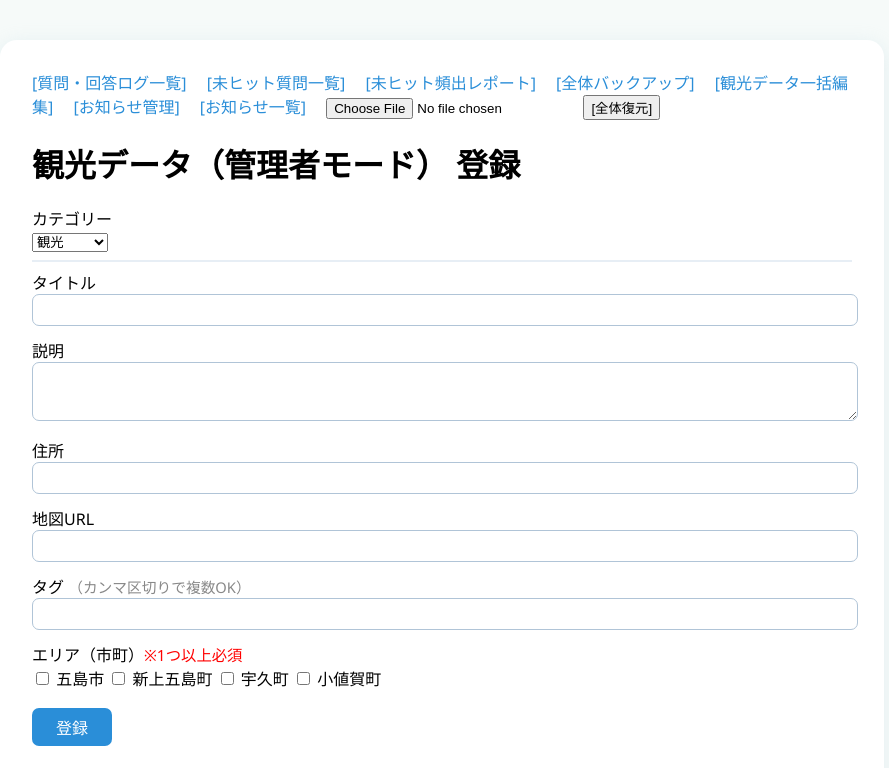
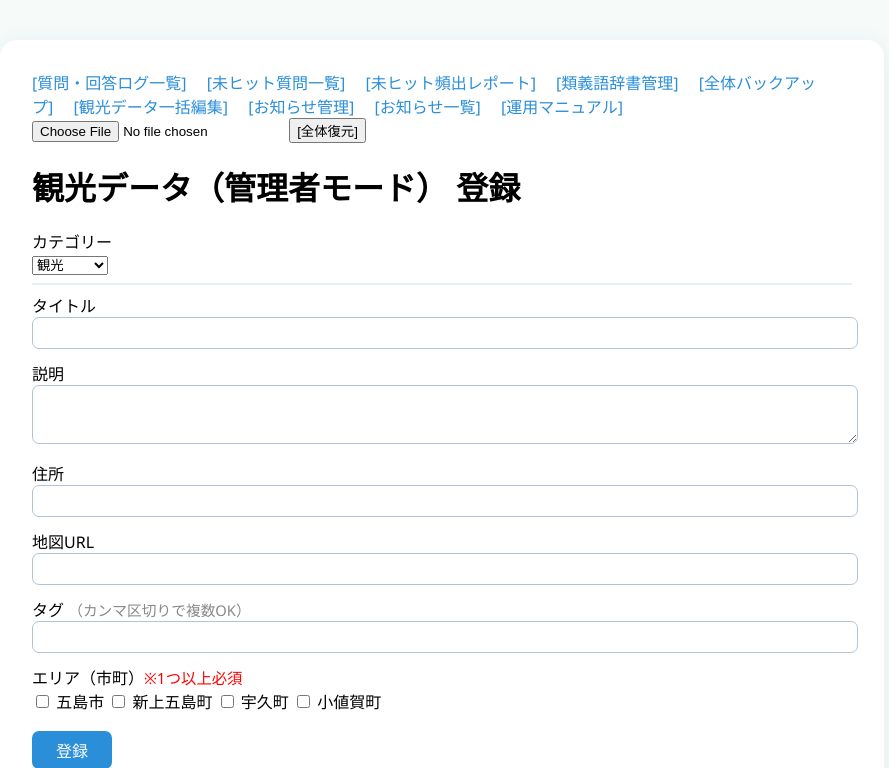
Before and after one commit to fullygoto/kankouai, a Flask app: page /admin/entry in a window 1280 px wide. Shown: the top 768 px of the page, without its empty margins (198-1087 px from the left). Run offline with Flask 3, Linux system fonts and the light colour scheme; the visitor is signed in with stand-in values (Sample User, id 1).

Commit message:
Add files via upload

```diff
--- a/templates/admin_entry.html
+++ b/templates/admin_entry.html
@@ -42,16 +42,16 @@
         <a href="{{ url_for('admin_unhit_questions') }}">[未ヒット質問一覧]</a>
         <a href="{{ url_for('admin_unhit_report') }}">[未ヒット頻出レポート]</a>
 
-        {# ↓ ここは未定義エンドポイント。消す or コメントアウト #}
-        {# <a href="{{ url_for('admin_synonyms') }}">[類義語辞書管理]</a> #}
+        <!-- 復活させたリンク -->
+        <a href="{{ url_for('admin_synonyms') }}">[類義語辞書管理]</a>
 
         <a href="{{ url_for('admin_backup') }}">[全体バックアップ]</a>
         <a href="{{ url_for('admin_entries_edit') }}">[観光データ一括編集]</a>
         <a href="{{ url_for('admin_notices') }}">[お知らせ管理]</a>
         <a href="{{ url_for('notices') }}">[お知らせ一覧]</a>
 
-        {# ↓ ここも未定義。消す or コメントアウト #}
-        {# <a href="{{ url_for('admin_manual') }}" style="margin-right:14px;">[運用マニュアル]</a> #}
+        <!-- 復活させたリンク -->
+        <a href="{{ url_for('admin_manual') }}" style="margin-right:14px;">[運用マニュアル]</a>
 
         <form action="{{ url_for('admin_restore') }}" method="post" enctype="multipart/form-data" style="display:inline;">
             <input type="file" name="backup_zip" accept=".zip" style="display:inline;">
@@ -181,6 +181,7 @@
                     <button type="submit" class="add-btn" style="background:#6abf4b;">編集</button>
                 </form>
                 {% if role == "admin" %}
+                <!-- idx を hidden で送る安全版 -->
                 <form method="post" action="{{ url_for('delete_entry') }}" style="display:inline;" onsubmit="return confirm('本当に削除しますか？');">
                     <input type="hidden" name="idx" value="{{ loop.index0 }}">
                     <button type="submit" class="del-btn">削除</button>
```
